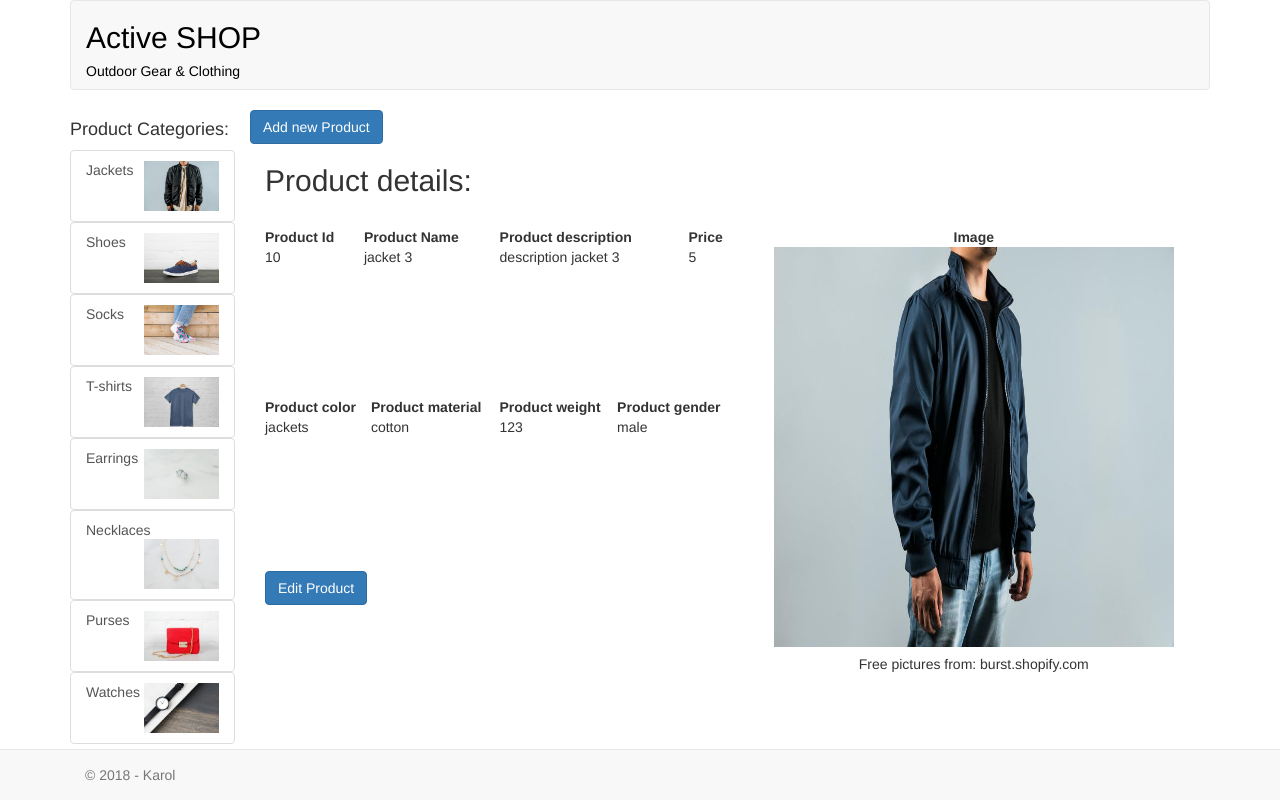
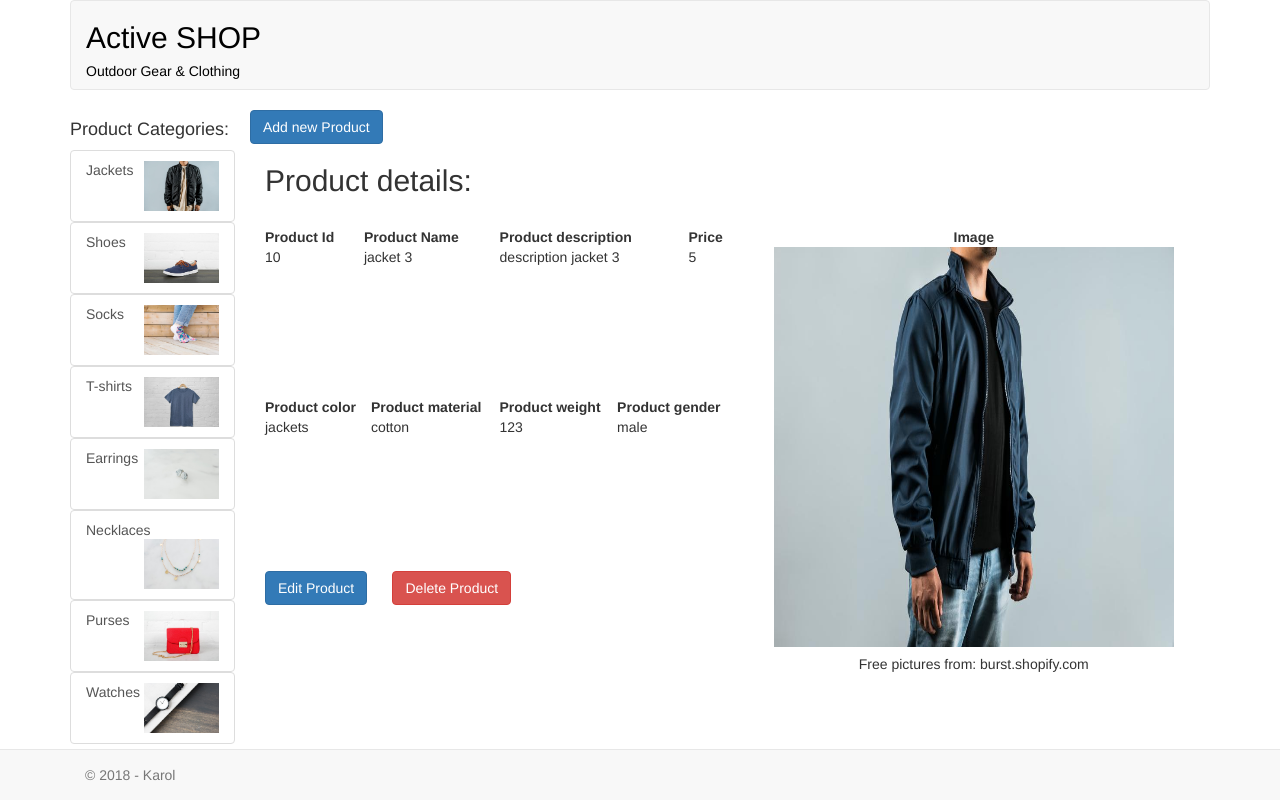
Before and after one commit to karolkarolkolanczak/angularActivityshop, an Angular app: page /productCategory/1/product/10 in a window 1280 px wide. Built offline with nearby package versions, Linux system fonts and the light colour scheme.

Commit message:
adding delete product with functionality

```diff
--- a/src/app/product/product-details/product-details.component.html
+++ b/src/app/product/product-details/product-details.component.html
@@ -34,9 +34,11 @@
   <div>
     <form>
       <div class="form-group">
-        <div class="row col-sm-2 control-label">
+        <div class="row col-sm-4 control-label">
           <button type="button" class="btn btn-primary" (click)="redirectToEditProduct()">Edit Product</button>
-          <h6>&nbsp;</h6>
+        </div>
+        <div class="row col-sm-4 control-label">
+          <button type="button" class="btn btn-danger" (click)="redirectToDeleteProduct()">Delete Product</button>
         </div>
       </div>
     </form>
--- a/src/app/product/product-details/product-details.component.ts
+++ b/src/app/product/product-details/product-details.component.ts
@@ -36,4 +36,9 @@ export class ProductDetailsComponent implements OnInit {
   redirectToEditProduct(){
     this.router.navigate(['/editProduct/'+this.product.productId]);
   }
+  redirectToDeleteProduct(){
+    const productCategoryId=this.productCategoryService.getProductCategoryByName(this.product.category).productCategoryId;
+    this.productService.deleteProductById(this.product);
+    this.router.navigate(['/productCategory/'+productCategoryId]);
+  }
 }
--- a/src/app/product/product-edit/product-edit.component.ts
+++ b/src/app/product/product-edit/product-edit.component.ts
@@ -27,10 +27,10 @@ export class ProductEditComponent implements OnInit {
   product: Product;
 
 
-  constructor(private productService:ProductsService, private productCategoriesService: ProductCategoryService,private route: ActivatedRoute, private genderService:GenderService,private router: Router) { }
+  constructor(private productService:ProductsService, private productCategoryService: ProductCategoryService,private route: ActivatedRoute, private genderService:GenderService,private router: Router) { }
 
   ngOnInit() {
-    this.productCategoriesList=this.productCategoriesService.getProductCategoriesList();
+    this.productCategoriesList=this.productCategoryService.getProductCategoriesList();
     this.genderList=this.genderService.getGenderList();
 
       this.route.params
@@ -47,11 +47,9 @@ export class ProductEditComponent implements OnInit {
   }
 
   saveEditedProduct(){
-
-    console.log("---------------------------"+this.product.productId+" "+this.product.name);
     this.productService.updateProductById(this.product);
     // '/productCategory',productCategory.productCategoryId,'product',product.productId]
-    const productCategoryId=this.productCategoriesService.getProductCategoryByName(this.product.category)
+    const productCategoryId=this.productCategoryService.getProductCategoryByName(this.product.category).productCategoryId;
     this.router.navigate(['/productCategory/'+productCategoryId+'/product/'+this.product.productId]);
   }
 }
--- a/src/app/product/products.service.ts
+++ b/src/app/product/products.service.ts
@@ -108,7 +108,11 @@ export class ProductsService {
   updateProductById(newProduct: Product){
     let oldProduct=this.productList.findIndex(x => x.productId==newProduct.productId);
     this.productList[oldProduct] = newProduct;
-    console.log("ddddddddddddddddddddddddddddd");
+  }
+
+  deleteProductById(product: Product){
+    let productToDelete=this.productList.findIndex(x => x.productId==product.productId);
+    this.productList.splice(productToDelete,1);
   }
 
 }
```
